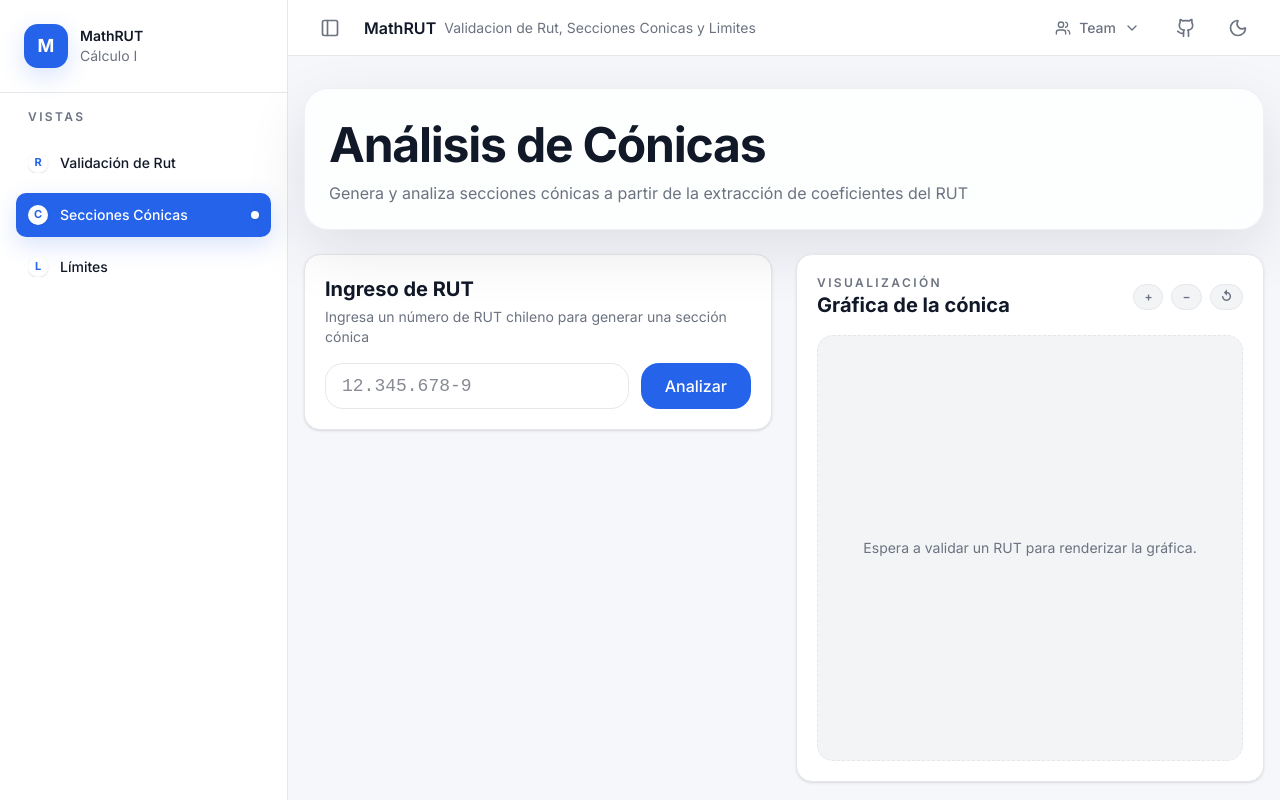
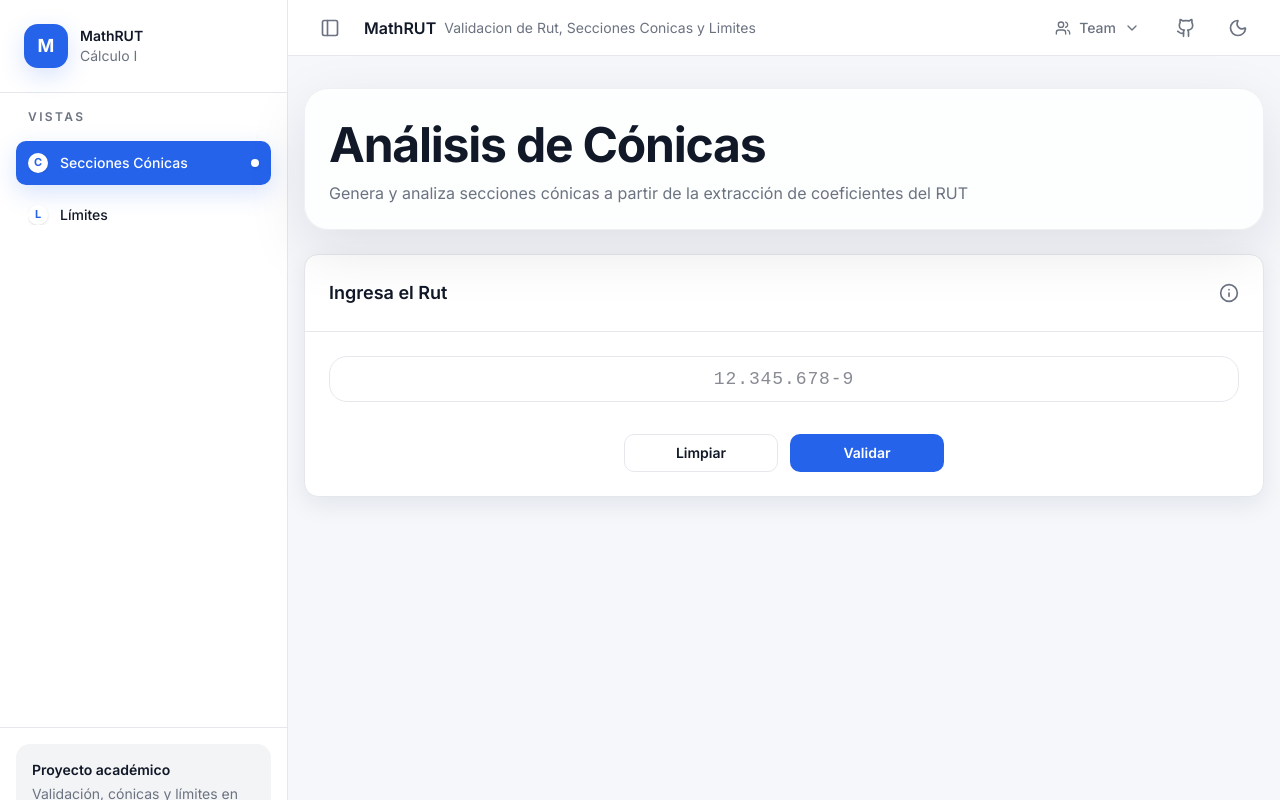
Before and after one commit to RCarrascoO/LinealApp_RDS, a Next.js app: page /conicas in a window 1280 px wide. Shown: the top 800 px of the page. Built offline with nearby package versions, Linux system fonts and the light colour scheme.

Commit message:
Mejora en inputs de ruts
-Se elimina /rut
-Se mejora RutForm
-Ahora solo existen 2 secciones cada una con su respectivo input
-Botones ver analisis secciones conicas y limites.

```diff
--- a/src/app/limites/page.tsx
+++ b/src/app/limites/page.tsx
@@ -1,17 +1,30 @@
-import React from 'react';
+'use client';
+
+import React, { useState } from 'react';
 import { PanelTipoDiscontinuidad } from '../../components/limites/panel-tipo-discontinuidad';
 import { PanelAnalisisLimites } from '../../components/limites/panel-analisis-limites';
 import { TablaEvidenciaNumerica } from '../../components/limites/tabla-evidencia-numerica';
 import { ModoDefensaLimites } from '../../components/limites/modo-defensa-limites';
 import { EncabezadoLimites } from '../../components/limites/encabezado-limites';
 import { TarjetaFuncionPorTramos } from '../../components/limites/tarjeta-funcion-por-tramos';
+import { PanelEntradaLimites } from '../../components/limites/panel-entrada-limites';
 
 export default function PaginaLimites() {
+  const [mostrarAnalisis, setMostrarAnalisis] = useState(false);
+
   return (
     <main className="bg-background flex flex-col gap-6 p-4 sm:p-6 mx-auto w-full max-w-[1200px]">
       {/* 1. Encabezado */}
       <EncabezadoLimites />
 
+      {/* Input de RUT para límites */}
+      <PanelEntradaLimites
+        onAnalyze={() => setMostrarAnalisis(true)}
+        onClear={() => setMostrarAnalisis(false)} // <-- NUEVO: Oculta el análisis al limpiar
+      />
+
+      {mostrarAnalisis && (
+        <div className="flex flex-col gap-6 animate-in fade-in slide-in-from-bottom-4 duration-500">
           {/* 2. Función por tramos */}
           <TarjetaFuncionPorTramos />
 
@@ -26,6 +39,8 @@ export default function PaginaLimites() {
 
           {/* 5. Modo defensa (Persona 3) */}
           <ModoDefensaLimites />
+        </div>
+      )}
     </main>
   );
 }
--- a/src/app/page.tsx
+++ b/src/app/page.tsx
@@ -1,5 +1,5 @@
 import { redirect } from 'next/navigation';
 
 export default function Home() {
-  redirect('/rut');
+  redirect('/conicas');
 }
--- a/src/app/rut/page.tsx
+++ /dev/null
@@ -1,26 +0,0 @@
-'use client';
-
-import { RutForm } from '@/components/RutForm';
-
-export default function Home() {
-  return (
-    <main className="bg-background px-4 py-6 lg:px-6">
-      <div className="mx-auto flex w-full max-w-[1200px] justify-center">
-        <section className="w-full max-w-[560px]">
-          <div className="mb-6">
-            <p className="text-sm font-semibold uppercase tracking-[0.2em] text-muted-foreground">
-              Validación RUT
-            </p>
-            <h2 className="mt-2 text-[24px] font-bold leading-8 text-foreground">
-              Validación de Rut
-            </h2>
-            <p className="mt-2 text-sm leading-6 text-muted-foreground">
-              Validar los números RUT chilenos utilizando el algoritmo módulo 11.
-            </p>
-          </div>
-          <RutForm onValidated={() => undefined} />
-        </section>
-      </div>
-    </main>
-  );
-}
--- a/src/components/RutForm.tsx
+++ b/src/components/RutForm.tsx
@@ -1,94 +1,79 @@
 "use client";
 
 import { useState, ChangeEvent, FormEvent } from 'react';
-import { Info } from 'lucide-react';
+import { Info, ChevronDown, ChevronUp } from 'lucide-react';
 import { validarRUT, ValidacionRutResult } from '../lib/rut';
 
 interface RutFormProps {
-  // onValidated recibe los dígitos del RUT (rellenados con ceros a la izquierda si son menos de 8) y el valor v.
-  onValidated: (digitos: number[], v: number) => void;
+  onValidated: (rut: string, digitos: number[], v: number) => void;
+  onContinue?: () => void;
+  onClear?: () => void; // <-- NUEVO: Prop para avisar que se limpió
+  textContinue?: string;
 }
 
-export function RutForm({ onValidated }: RutFormProps) {
+export function RutForm({ onValidated, onContinue, onClear, textContinue }: RutFormProps) {
   const [rutInput, setRutInput] = useState<string>('');
   const [error, setError] = useState<string>('');
   const [esValido, setEsValido] = useState<boolean | null>(null);
   const [detallesAlgoritmo, setDetallesAlgoritmo] = useState<ValidacionRutResult['detalles'] | null>(null);
+  const [mostrarPasos, setMostrarPasos] = useState<boolean>(false);
 
-  // Se ejecuta cada vez que el usuario presiona una tecla
   const manejarCambioDeTexto = (evento: ChangeEvent<HTMLInputElement>) => {
-    // 1. Tomamos lo que el usuario escribió y borramos cualquier letra o símbolo (excepto números y K)
     let textoEscrito = evento.target.value.replace(/[^0-9kK]/g, '').toUpperCase();
 
-    // Si borró todo, dejamos el formulario limpio
     if (textoEscrito.length === 0) {
       setRutInput('');
       setEsValido(null);
       setDetallesAlgoritmo(null);
       setError('');
+      if (onClear) onClear(); // <-- Avisar al padre si borran todo manualmente
       return;
     }
 
-    // 2. Si hay más de un número, le ponemos formato bonito (puntos y guion)
     if (textoEscrito.length > 1) {
       const cuerpo = textoEscrito.slice(0, -1);
       const digitoVerificador = textoEscrito.slice(-1);
 
-      // Esta expresión busca grupos de 3 números para colocarles un punto
       const cuerpoConPuntos = cuerpo.replace(/\B(?=(\d{3})+(?!\d))/g, ".");
       textoEscrito = `${cuerpoConPuntos}-${digitoVerificador}`;
     }
 
-    // 3. Guardamos el texto formateado en la memoria de la pantalla
     setRutInput(textoEscrito);
-
-    // 4. Si el usuario vuelve a escribir, borramos el mensaje de error o éxito anterior
     setEsValido(null);
     setDetallesAlgoritmo(null);
     setError('');
   };
 
-  // Se ejecuta cuando el usuario presiona el botón "Validar"
   const handleClear = () => {
     setRutInput('');
     setEsValido(null);
     setDetallesAlgoritmo(null);
     setError('');
+    if (onClear) onClear(); // <-- NUEVO: Avisamos al componente padre
   };
 
   const manejarValidacion = (evento: FormEvent) => {
-    // Evitamos que la página web recargue por defecto
     evento.preventDefault();
 
-    // Verificamos que no esté vacío
     if (!rutInput || rutInput.length < 3) {
       setError('Por favor, ingresa un RUT completo.');
       setEsValido(false);
       return;
     }
 
-    // 1. Usamos nuestra función matemática para validar el RUT
     const resultado = validarRUT(rutInput);
 
-    // 2. Guardamos los resultados para que se muestren en pantalla
     setDetallesAlgoritmo(resultado.detalles || null);
     setEsValido(resultado.valido);
 
-    // 3. Si es matemáticamente correcto, preparamos los datos para la siguiente fase
     if (resultado.valido) {
-      setError(''); // Borramos errores viejos
+      setError('');
 
-      // Tomamos el RUT ingresado, borramos puntos/guion y le quitamos el dígito verificador
       const soloNumeros = rutInput.replace(/[^0-9kK]/g, '').slice(0, -1);
-
-      // Si el RUT es corto (ej: un millón), rellenamos con ceros a la izquierda hasta tener siempre 8 números
       const ochoNumeros = soloNumeros.padStart(8, '0');
-
-      // Convertimos el texto "12345678" en una lista matemática de números: [1, 2, 3, 4, 5, 6, 7, 8]
       const listaDeDigitos = ochoNumeros.split('').map((letra: string) => parseInt(letra, 10));
 
-      // 4. Enviamos esta lista y el valor 'v' hacia afuera para construir la cónica más adelante
-      onValidated(listaDeDigitos, resultado.v);
+      onValidated(rutInput, listaDeDigitos, resultado.v);
     } else {
       setError('El RUT ingresado no es válido según el algoritmo (Módulo 11).');
     }
@@ -105,7 +90,8 @@ export function RutForm({ onValidated }: RutFormProps) {
         </div>
 
         <div className="p-6">
-          <form onSubmit={manejarValidacion} className="flex flex-col items-center space-y-6">
+          <form onSubmit={manejarValidacion} className="flex flex-col items-center space-y-6 w-full">
+            <div className="flex gap-3 w-full">
               <input
                 id="rut"
                 type="text"
@@ -113,38 +99,49 @@ export function RutForm({ onValidated }: RutFormProps) {
                 onChange={manejarCambioDeTexto}
                 placeholder="12.345.678-9"
                 maxLength={12}
-              className={`w-full max-w-[320px] bg-transparent text-center font-mono text-3xl font-medium tracking-wider outline-none transition-colors border-b-2 placeholder:text-muted-foreground/40
-                ${esValido === true ? 'border-success text-success focus:border-success' : ''}
-                ${esValido === false ? 'border-destructive text-destructive focus:border-destructive' : ''}
-                ${esValido === null ? 'border-border text-foreground focus:border-primary' : ''}
+                className={`flex-1 font-mono text-lg rounded-xl border border-border px-4 py-2 focus:border-slate-500 focus:outline-none focus:ring-1 focus:ring-slate-500 transition-colors bg-transparent text-center tracking-wider outline-none
+                  ${esValido === true ? 'border-success text-success focus:border-success focus:ring-success' : ''}
+                  ${esValido === false ? 'border-destructive text-destructive focus:border-destructive focus:ring-destructive' : ''}
+                  ${esValido === null ? 'border-border text-foreground' : ''}
                 `}
               />
+            </div>
 
             {error && <p className="text-sm font-medium text-destructive">❌ {error}</p>}
 
-            <div className="flex w-full max-w-[320px] gap-3">
+            <div className="flex w-full max-w-[320px] gap-3 pt-2">
               <button
                 type="button"
                 onClick={handleClear}
                 className="w-1/2 rounded-[10px] border border-border bg-transparent px-4 py-2 text-sm font-semibold text-foreground transition-colors hover:bg-muted active:scale-[0.99]"
               >
-                Limpiar Rut
+                Limpiar
               </button>
               <button
                 type="submit"
                 className="w-1/2 rounded-[10px] border border-transparent bg-primary px-4 py-2 text-sm font-semibold text-primary-foreground transition-colors hover:bg-[#1D4ED8] active:scale-[0.99] disabled:cursor-not-allowed disabled:opacity-50"
               >
-                Validar Rut
+                Validar
               </button>
             </div>
 
-            {esValido === true && <p className="text-sm font-medium text-success">✅ RUT válido. Generando cónica...</p>}
+            {esValido === true && <p className="text-sm font-medium text-success">✅ RUT válido. Procesando parámetros...</p>}
           </form>
         </div>
       </div>
 
       {detallesAlgoritmo && (
         <div className="flex flex-col gap-4">
+          <button
+            onClick={() => setMostrarPasos(!mostrarPasos)}
+            className="flex w-full items-center justify-between rounded-[14px] border border-border bg-card p-4 shadow-sm hover:bg-muted/50 transition-colors"
+          >
+            <span className="font-semibold text-foreground">Pasos del Algoritmo Módulo 11</span>
+            {mostrarPasos ? <ChevronUp className="h-5 w-5 text-muted-foreground" /> : <ChevronDown className="h-5 w-5 text-muted-foreground" />}
+          </button>
+
+          {mostrarPasos && (
+            <>
               <div className="rounded-[14px] border border-border bg-card p-6 shadow-[0_8px_24px_rgba(17,24,39,0.08)]">
             <h3 className="mb-4 text-sm font-semibold text-muted-foreground border-b border-border pb-2">Paso 1: Extracción de Digitos</h3>
             <div className="flex flex-wrap gap-2 text-sm font-mono items-center">
@@ -223,6 +220,20 @@ export function RutForm({ onValidated }: RutFormProps) {
               {esValido ? 'RUT VALIDO' : 'RUT INVALIDO'}
             </div>
           </div>
+            </>
+          )}
+        </div>
+      )}
+
+      {esValido && onContinue && (
+        <div className="mt-2 w-full animate-in fade-in slide-in-from-bottom-4 duration-500">
+          <button
+            type="button"
+            onClick={onContinue}
+            className="w-full rounded-[14px] bg-primary px-8 py-4 text-lg font-bold text-primary-foreground hover:bg-[#1D4ED8] transition-all shadow-[0_8px_24px_rgba(37,99,235,0.2)] hover:shadow-[0_12px_28px_rgba(37,99,235,0.3)] active:scale-[0.98]"
+          >
+            {textContinue || 'Continuar al Análisis'}
+          </button>
         </div>
       )}
     </div>
--- a/src/components/app-sidebar.tsx
+++ b/src/components/app-sidebar.tsx
@@ -5,7 +5,6 @@ import { usePathname } from 'next/navigation';
 import { useSidebar } from './SidebarContext';
 
 const items = [
-  { label: 'Validación de Rut', href: '/rut', mark: 'R' },
   { label: 'Secciones Cónicas', href: '/conicas', mark: 'C' },
   { label: 'Límites', href: '/limites', mark: 'L' }
 ];
--- a/src/components/conics/pagina-conicas.tsx
+++ b/src/components/conics/pagina-conicas.tsx
@@ -18,6 +18,15 @@ export function PaginaConicas() {
   const [pasosCoeficientes, setPasosCoeficientes] = useState<string[]>([]);
   const [estadoFlujo, setEstadoFlujo] = useState<EstadoFlujo>('esperando');
   const [digitosRut, setDigitosRut] = useState<number[]>([]);
+
+  // Función para resetear todos los estados cuando el usuario limpia el RUT
+  const manejarLimpiar = () => {
+    setEstadoFlujo('esperando');
+    setResultado(null);
+    setCoeficientes(null);
+    setPasosCoeficientes([]);
+    setDigitosRut([]);
+  };
 
   const manejarValidated = async (rut: string) => {
     setEstadoFlujo('calculando');
@@ -62,20 +71,18 @@ export function PaginaConicas() {
           </div>
         </header>
 
-        {/* Grid principal de 2 columnas (input/results) - Tarea 2.1 */}
-        <div className="grid gap-6 xl:grid-cols-2">
-          {/* Columna Izquierda: Persona 2 */}
         <div className="space-y-6">
           <PanelEntradaConicas
             estadoFlujo={estadoFlujo}
             onAnalyze={manejarValidated}
+            onClear={manejarLimpiar} // <-- Pasamos el manejador
             coeficientes={coeficientes}
             resultado={resultado}
             digitos={digitosRut}
           />
-          </div>
 
-          {/* Columna Derecha: Persona 3 */}
+          {estadoFlujo !== 'esperando' && (
+            <div className="grid gap-6 xl:grid-cols-2 animate-in fade-in slide-in-from-bottom-4 duration-500">
               <div className="space-y-6">
                 {resultado && coeficientes && (
                   <PanelResultadosConicas
@@ -84,20 +91,23 @@ export function PaginaConicas() {
                     pasosCoeficientes={pasosCoeficientes}
                   />
                 )}
-
+              </div>
+              <div className="space-y-6">
                 <PanelGraficaConicas resultado={resultado} />
               </div>
             </div>
+          )}
+        </div>
 
-        {/* Debajo: panel matemático completo - Tarea 2.1 (Hecho por persona 3) */}
-        <div className="space-y-6">
+        {estadoFlujo !== 'esperando' && (
+          <div className="space-y-6 animate-in fade-in slide-in-from-bottom-4 duration-500">
               <PanelProcedimientoMatematico
                 pasosCoeficientes={pasosCoeficientes}
                 coeficientes={coeficientes}
                 resultado={resultado}
               />
           </div>
-
+        )}
       </div>
     </main>
   );
--- a/src/components/conics/panel-entrada-conicas.tsx
+++ b/src/components/conics/panel-entrada-conicas.tsx
@@ -4,48 +4,30 @@ import { useState } from 'react';
 import { Info, Calculator, IterationCcw, CheckCircle2 } from 'lucide-react';
 import { EstadoFlujo } from './pagina-conicas';
 import { ConicaResult, CoeficientesConica } from '@/lib/clasificarConica';
+import { RutForm } from '@/components/RutForm';
 
 interface Props {
   estadoFlujo: EstadoFlujo;
   onAnalyze: (rut: string) => void;
+  onClear: () => void; // <-- NUEVO
   coeficientes: CoeficientesConica | null;
   resultado: ConicaResult | null;
   digitos: number[] | null;
 }
 
-export function PanelEntradaConicas({ estadoFlujo, onAnalyze, coeficientes, resultado, digitos }: Props) {
-  const [rutInput, setRutInput] = useState('');
-
-  const handleAnalyze = () => {
-    onAnalyze(rutInput);
-  };
+export function PanelEntradaConicas({ estadoFlujo, onAnalyze, onClear, coeficientes, resultado, digitos }: Props) {
+  const [rutValido, setRutValido] = useState('');
 
   return (
     <div className="space-y-6">
 
       {/* TAREA 2.2: Card Entrada de RUT */}
-      <section className="rounded-2xl border border-border bg-card p-5 shadow-sm">
-        <div className="mb-4">
-          <h2 className="text-xl font-bold text-foreground">Ingreso de RUT</h2>
-          <p className="mt-1 text-sm text-muted-foreground">Ingresa un número de RUT chileno para generar una sección cónica</p>
-        </div>
-
-        <div className="flex gap-3">
-          <input
-            type="text"
-            className="flex-1 font-mono text-lg rounded-xl border border-border px-4 py-2 focus:border-slate-500 focus:outline-none focus:ring-1 focus:ring-slate-500"
-            placeholder="12.345.678-9"
-            value={rutInput}
-            onChange={(e) => setRutInput(e.target.value)}
-          />
-          <button
-            onClick={handleAnalyze}
-            className="rounded-xl bg-primary px-6 py-2 font-medium text-primary-foreground hover:bg-primary/90 transition-colors"
-          >
-            Analizar
-          </button>
-        </div>
-      </section>
+      <RutForm
+        onValidated={(rut) => setRutValido(rut)}
+        onContinue={() => onAnalyze(rutValido)}
+        onClear={onClear} // <-- Le pasamos la prop al RutForm
+        textContinue="Ver Análisis de Cónicas"
+      />
 
       {/* TAREA 2.3: Card Dígitos Extraídos */}
       {digitos && digitos.length > 0 && (
--- /dev/null
+++ b/src/components/limites/panel-entrada-limites.tsx
@@ -0,0 +1,28 @@
+'use client';
+
+import { useState } from 'react';
+import { RutForm } from '@/components/RutForm';
+
+interface Props {
+  onAnalyze: (rut: string) => void;
+  onClear: () => void; // <-- NUEVO
+}
+
+export function PanelEntradaLimites({ onAnalyze, onClear }: Props) {
+  const [rutValido, setRutValido] = useState('');
+
+  const handleValidated = (rut: string) => {
+    setRutValido(rut);
+  };
+
+  return (
+    <div className="w-full">
+      <RutForm
+        onValidated={handleValidated}
+        onContinue={() => onAnalyze(rutValido)}
+        onClear={onClear} // <-- Le pasamos la prop al RutForm
+        textContinue="Ver Análisis de Límites"
+      />
+    </div>
+  );
+}
```
Lines whose indentation alone changed are shown as unchanged.
